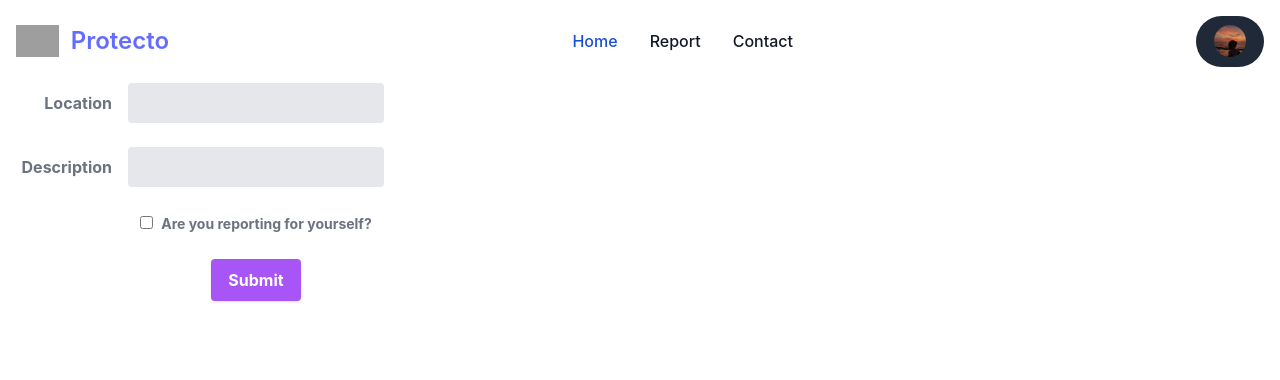
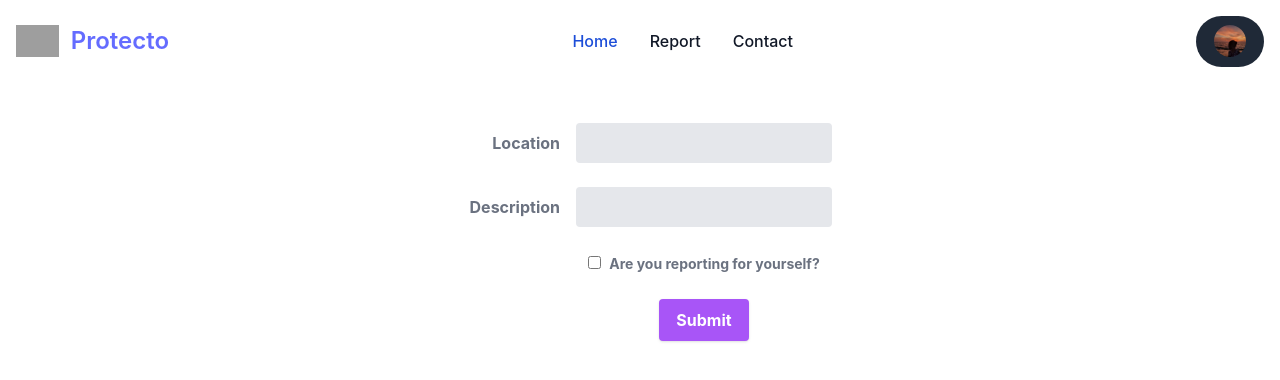
Before and after one commit to hacksh4w/harbor, a React (Vite) app: page /reportform in a window 1280 px wide. Shown: the top 380 px of the page. Built offline with nearby package versions, Linux system fonts and the light colour scheme; grey boxes are pictures that could not be loaded.

Commit message:
report form aligned to center

```diff
--- a/src/pages/reportForm/ReportForm.jsx
+++ b/src/pages/reportForm/ReportForm.jsx
@@ -20,7 +20,7 @@ export const ReportForm = () => {
     };
 
     return (
-      <div className="popup-form-container">
+      <div className="popup-form-container flex items-center justify-center h-screen pt-20">
         <form className="w-full max-w-sm h-screen" >
 
           <div className="md:flex md:items-center mb-6">
```
